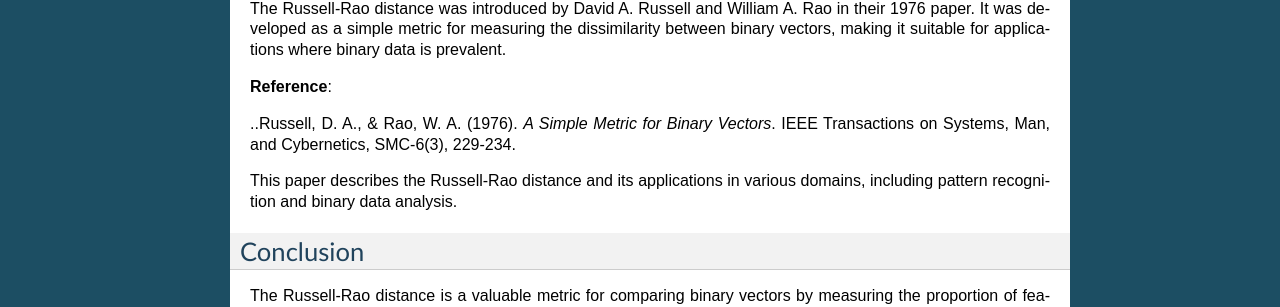
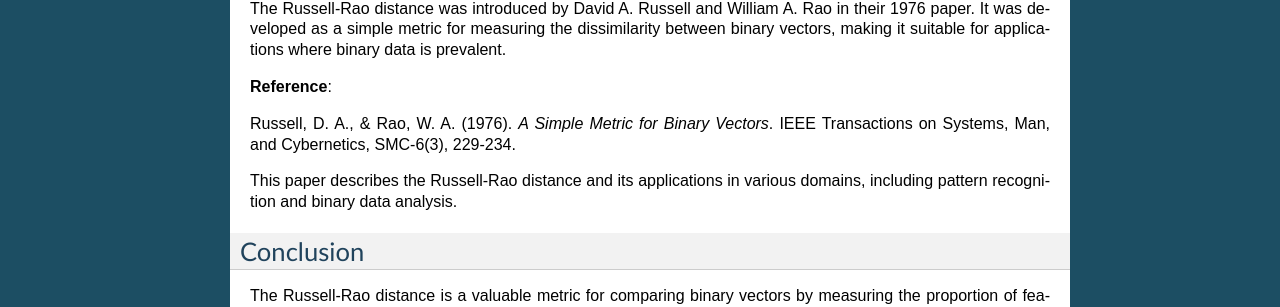
Before and after one commit to ym001/distancia, a Sphinx documentation site: the page built from docs/RussellRao.rst, in a window 1280 px wide. Shown: the part 1301-1608 px from the top of the page. Built offline with Sphinx 7.4.7, drawn with Linux system fonts in a browser that asks for light colours; pages that are not in the unit, such as notebooks, are missing from menus; part of the change alters nothing that is shown.

```diff
--- a/docs/RussellRao.rst
+++ b/docs/RussellRao.rst
@@ -72,7 +72,9 @@ The Russell-Rao distance was introduced by David A. Russell and William A. Rao i
 
 **Reference**:
 
-..Russell, D. A., & Rao, W. A. (1976). *A Simple Metric for Binary Vectors*. IEEE Transactions on Systems, Man, and Cybernetics, SMC-6(3), 229-234.
+.. only:: comment
+
+Russell, D. A., & Rao, W. A. (1976). *A Simple Metric for Binary Vectors*. IEEE Transactions on Systems, Man, and Cybernetics, SMC-6(3), 229-234.
 
 This paper describes the Russell-Rao distance and its applications in various domains, including pattern recognition and binary data analysis.
 
```
